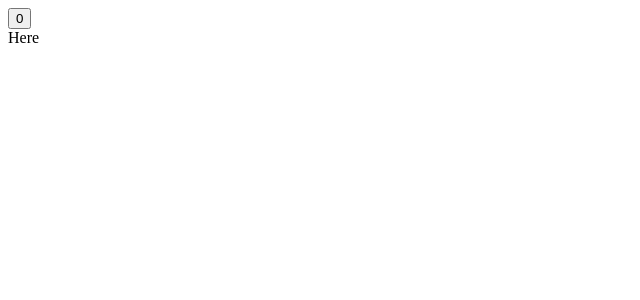
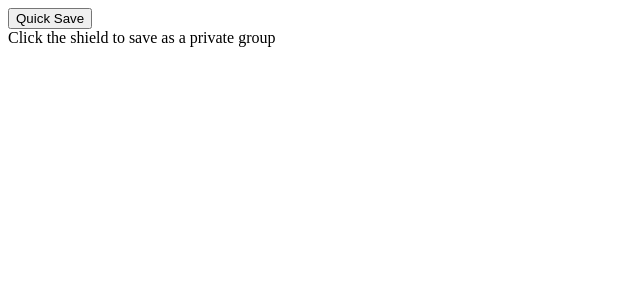
Before and after one commit to tab-guardian/tab-guardian, a Vue app: page / in a window 1280 px wide. Shown: the top 300 px of the page, without its empty margins (0-640 px from the left). Built offline with nearby package versions, Linux system fonts and the light colour scheme.

Commit message:
WIP on quick save

```diff
--- a/src/components/QuickSave.vue
+++ b/src/components/QuickSave.vue
@@ -1,15 +1,19 @@
 <script setup lang="ts">
-import { ref } from 'vue'
+import { useTransStore } from '@/stores/transStore'
+import { useGroupStore } from '@/stores/groupStore'
 
-const count = ref<number>(0)
+const { trans } = useTransStore()
+const { saveGroup } = useGroupStore()
 </script>
 
 <template>
     <div>
         <div>
-            <button @click="count += 1">{{ count }}</button>
+            <button @click="saveGroup">
+                {{ trans('Quick Save') }}
+            </button>
         </div>
 
-        <span>Here</span>
+        <span>{{ trans('Click the shield to save as a private group') }}</span>
     </div>
 </template>
--- /dev/null
+++ b/src/locales/en.json
@@ -0,0 +1,4 @@
+{
+    "Quick Save": "Quick Save",
+    "Click the shield to save as a private group": "Click the shield to save as a private group"
+}
--- /dev/null
+++ b/src/locales/ru.json
@@ -0,0 +1,2 @@
+{
+}
--- a/src/stores/group.ts
+++ b/src/stores/groupStore.ts
@@ -3,7 +3,7 @@ import { ref, onMounted } from 'vue'
 import { defineStore } from 'pinia'
 import getDefaultGroupTitle from '@/modules/getDefaultGroupTitle'
 
-export const useGroupStore = defineStore('group', () => {
+export const useGroupStore = defineStore('groupStore', () => {
     const groups = ref<Group[]>([])
 
     onMounted(() => getGroupsFromStorage())
@@ -13,12 +13,10 @@ export const useGroupStore = defineStore('group', () => {
         return []
     }
 
-    function addGroup(title?: string): void {
-        title = title || getDefaultGroupTitle()
-
+    function saveGroup(title?: string): void {
         groups.value.push({
             id: Date.now(),
-            title,
+            title: title || getDefaultGroupTitle(),
             links: [],
         })
 
@@ -27,6 +25,6 @@ export const useGroupStore = defineStore('group', () => {
 
     return {
         groups,
-        addGroup,
+        saveGroup,
     }
 })
--- /dev/null
+++ b/src/stores/transStore.ts
@@ -0,0 +1,38 @@
+import type { Messages } from '@/types'
+import { ref, onMounted } from 'vue'
+import { defineStore } from 'pinia'
+import en from '@/locales/en.json'
+import ru from '@/locales/ru.json'
+
+export const useTransStore = defineStore('transStore', () => {
+    const lang = ref<string>('en')
+    const messages = ref<Messages>({ en, ru })
+
+    onMounted(() => loadLangFromStore())
+
+    function loadLangFromStore(): void {
+        // @todo: load lang from the store
+    }
+
+    function trans(key: string): string {
+        const message = messages.value[lang.value]
+
+        if (!message) {
+            console.error(`Language ${lang.value} not found`)
+            return key
+        }
+
+        const result = message[key]
+
+        if (!result) {
+            console.error(`Key ${key} not found in ${lang.value} language`)
+            return key
+        }
+
+        return result || key
+    }
+
+    return {
+        trans,
+    }
+})
--- a/src/types.ts
+++ b/src/types.ts
@@ -1,3 +1,9 @@
+export type Messages = {
+    [key: string]: {
+        [key: string]: string
+    }
+}
+
 export type Link = {
     id: number
     title: string
```
